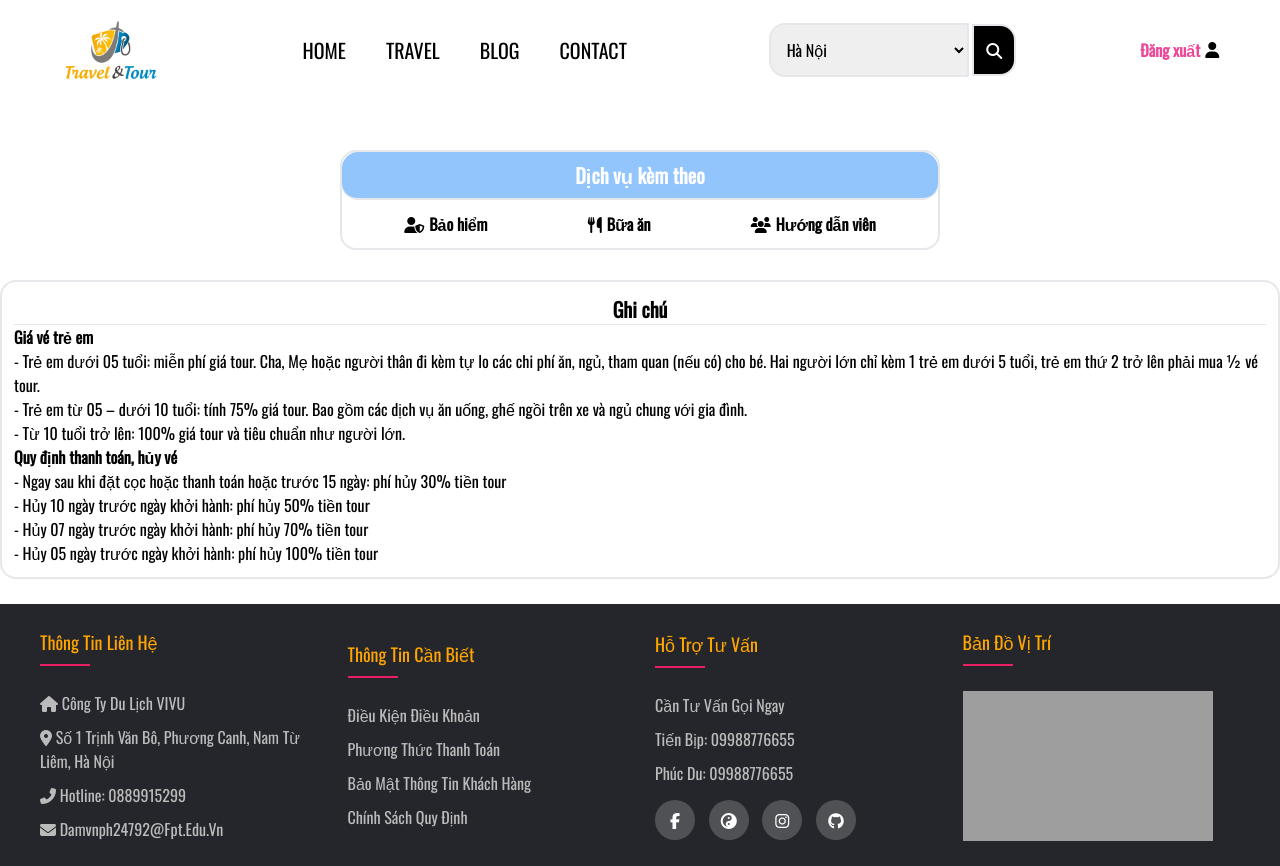
After one commit to dung929/duan1, a PHP site: page /view/dat_tour.php in a window 1280 px wide. The commit adds this page. Run offline with PHP 8.4, Linux system fonts and the light colour scheme; data that the repository does not hold is empty; some libraries are stand-ins or nearby versions; grey boxes are pictures that could not be loaded.

Commit message:
update/dat_tour
delete/chitiet tour

```diff
--- /dev/null
+++ b/view/dat_tour.php
@@ -0,0 +1,197 @@
+<?php
+require_once('../model/db.php');
+$sql = "SELECT sum_price,status,name FROM book_tour JOIN products ON book_tour.id_tour=products.id";
+$statement = $connect->prepare($sql);
+$statement->execute();
+$book_tour = $statement->fetchAll();
+$sum = 0;
+?>
+<!DOCTYPE html>
+<html lang="en">
+
+<head>
+  <meta charset="UTF-8">
+  <meta http-equiv="X-UA-Compatible" content="IE=edge">
+  <meta name="viewport" content="width=device-width, initial-scale=1.0">
+  <title>Document</title>
+  <script src="https://cdn.tailwindcss.com"></script>
+  <link rel="stylesheet" href="https://use.fontawesome.com/releases/v5.7.2/css/all.css" integrity="sha384-fnmOCqbTlWIlj8LyTjo7mOUStjsKC4pOpQbqyi7RrhN7udi9RwhKkMHpvLbHG9Sr" crossorigin="anonymous" />
+  <script src="https://kit.fontawesome.com/e123c1a84c.js" crossorigin="anonymous"></script>
+  <link rel="stylesheet" href="./style/home.css">
+</head>
+
+<body>
+
+  <head>
+    <div class=" flex justify-between items-center max-w-7xl mx-auto">
+      <div class="">
+        <img src="./image/logo.png" alt="" class="w-[100px]" />
+      </div>
+      <div class="">
+        <ul class=" flex ">
+          <li class="p-5 text-[20px] hover:underline hover:text-red-300 "><a href="">HOME</a></li>
+          <li class="p-5 text-[20px]  hover:underline hover:text-red-300"><a href="">TRAVEL</a></li>
+          <li class="p-5 text-[20px] hover:underline hover:text-red-300"><a href="">BLOG</a></li>
+          <li class="p-5 text-[20px] hover:underline hover:text-red-300"><a href="">CONTACT</a></li>
+        </ul>
+      </div>
+      <div class="w-[250px]">
+        <form action="">
+          <select name="" id="" class="border-2 p-3 rounded-l-2xl w-[200px]   ">
+            <option value="1">Hà Nội</option>
+            <option value="2">Thành phố HCM</option>
+          </select>
+          <button class="border-2 p-3 rounded-r-2xl text-white font-bold bg-black hover:bg-red-500"><i class="fas fa-search"></i></button>
+        </form>
+      </div>
+      <div class="flex items-center">
+        <button><a href="" class="font-bold text-pink-500">Đăng xuất</a></button>
+        <i class="fas fa-user ml-[5px]"></i>
+      </div>
+    </div>
+  </head>
+  <div class="max-w-6xl mx-auto">
+    <?php foreach ($book_tour as $key => $value) : ?>
+      <marquee behavior="#" direction="left">
+        <p class="text-2xl font-bold text-red-500 mt-[30px] mb-[30px">
+          <?= $value['name'] ?>
+        </p>
+      </marquee>
+
+      <div class="grid grid-cols-2 gap-8">
+        <div>
+          <img src="./image/1.jpg" alt="" class="w-[600px] mr-[30px] rounded-2xl">
+          <div class="grid grid-cols-2 mt-[20px] gap-4">
+            <img src="./image/2.jpg" alt="" class="w-[100%] rounded-2xl ">
+            <img src="./image/3.jpg" alt="" class="w-[100%]  rounded-2xl">
+          </div>
+          <div class="border-2 rounded-2xl  mt-[20px] bg-pink-300">
+            <h1 class="text-center text-[20px] font-bold p-2">Thông tin Tour</h1>
+            <hr>
+            <div class="bg-pink-200 rounded-2xl p-2 font-bold mt-[10px] mb-[10px]">
+              <h2><?= $value['name'] ?></h2>
+            </div>
+            <hr>
+            <p class="p-3">Du lịch Hà Nội - Sapa - Bản Cát Cát - Hàm Rồng dịp Lễ 30/4 từ Hà Nội - Sapa - một thị trấn nhỏ cổ kính nằm trong lòng dãy Hoàng Liên Sơn là cái tên đã đi vào tâm khảm của nhiều du khách. Một mảnh đất bình yên nhưng ẩn chứa biết bao điều kỳ diệu của tạo hóa. Nơi đây có những ngọn núi, quả đồi trùng điệp trong sương mù, những thung lũng sâu thẳm, những con đèo quanh co uốn lượn, những thửa ruộng bậc thang vàng óng vào mùa lúa chín… Sapa đẹp như bức tranh sơn thủy hữu tình được sắp xếp theo một bố cục hài hòa.</p>
+          </div>
+          <div class="border-2  rounded-2xl  mt-[20px]">
+            <h2 class="text-center text-[20px] border-b-2 bg-blue-300 rounded-2xl p-2 text-white font-bold">Liên hệ tư vấn viên</h2>
+            <p class="p-1 font-bold">Mọi thắc của Quý khách </p>
+            <p class="p-1">Vui lòng gọi: <a href="" class="text-[20px] font-bold text-red-500 hover:text-[aqua]">Bùi Duy Dũng(+84 968630037)</a></p>
+            <p class="p-1">Hỗ trợ: 25/24</p>
+          </div>
+        </div>
+        <div>
+          <div class="border-2 p-5 bg-neutral-700 rounded-2xl w-[600px]">
+            <form action="">
+              <h2 class="text-[30px] font-bold text-orange-500 mb-[20px]">Giá tour: <?= $value['sum_price']?>$/người</h2>
+              <h2 class="inline-block text-white font-bold mb-[20px]">Người lớn</h2>
+              <select name="nguoilon" id="" class="rounded-2xl w-[160px] p-2">
+                <option value="1">1 người</option>
+                <option value="2">2 người</option>
+                <option value="3">3 người</option>
+                <option value="4">4 người</option>
+              </select>
+              <h2 class="inline-block text-white font-bold mb-[20px]">Trẻ em</h2>
+              <select name="treem" id="" class="rounded-2xl w-[160px] p-2">
+                <option value="1">1 người</option>
+                <option value="2">2 người</option>
+                <option value="3">3 người</option>
+                <option value="4">4 người</option>
+              </select>
+              <br>
+              <h2 class="inline-block text-white font-bold mb-[20px]">Ngày đặt</h2>
+              <input type="date" name="date_dat_tour" id="" class="p-2 rounded-2xl text-center bg-white">
+              <br>
+              <h2 class="inline-block text-white font-bold mb-[20px]">Tình trạng</h2>
+              <input type="text" name="" id="" value="<?= $value['status'] ?>" disabled class="p-2 rounded-2xl text-center bg-white">
+              <br>
+              <button class="border-2 rounded-2xl p-3 w-[200px] mx-auto block text-white font-bold hover:bg-[aqua]"><a href="#">Đặt tour</a></button>
+            </form>
+            <?php endforeach ?>
+          </div>
+
+        <div class="border-2  rounded-2xl w-[600px] mt-[50px]">
+          <h2 class="text-center text-[20px] border-b-2 bg-blue-300 rounded-2xl p-2 text-white font-bold">Dịch vụ kèm theo</h2>
+          <div class="flex justify-space-between p-3">
+            <div>
+              <i class="fas fa-user-shield"><a href="" class="ml-[5px]">Bảo hiểm</a></i>
+            </div>
+            <div>
+              <i class="fas fa-utensils"><a href="" class="ml-[5px]">Bữa ăn</a></i>
+            </div>
+            <div>
+              <i class="fas fa-users"><a href="" class="ml-[5px]">Hướng dẫn viên</a></i>
+            </div>
+          </div>
+        </div>
+        <div class="border-2 rounded-2xl mt-[30px] p-3">
+          <h2 class="text-center font-bold text-[20px]">Ghi chú</h2>
+          <hr>
+          <h2 class="font-bold">Giá vé trẻ em</h2>
+          <p>- Trẻ em dưới 05 tuổi: miễn phí giá tour. Cha, Mẹ hoặc người thân đi kèm tự lo các chi phí ăn, ngủ, tham quan (nếu có) cho bé. Hai người lớn chỉ kèm 1 trẻ em dưới 5 tuổi, trẻ em thứ 2 trở lên phải mua ½ vé tour.</p>
+          <p>- Trẻ em từ 05 – dưới 10 tuổi: tính 75% giá tour. Bao gồm các dịch vụ ăn uống, ghế ngồi trên xe và ngủ chung với gia đình. </p>
+          <p>- Từ 10 tuổi trở lên: 100% giá tour và tiêu chuẩn như người lớn.</p>
+          <h2 class="font-bold">Quy định thanh toán, hủy vé</h2>
+          <p>- Ngay sau khi đặt cọc hoặc thanh toán hoặc trước 15 ngày: phí hủy 30% tiền tour</p>
+          <p>- Hủy 10 ngày trước ngày khởi hành: phí hủy 50% tiền tour </p>
+          <p>- Hủy 07 ngày trước ngày khởi hành: phí hủy 70% tiền tour </p>
+          <p>- Hủy 05 ngày trước ngày khởi hành: phí hủy 100% tiền tour </p>
+        </div>
+        </div>
+      </div>
+  </div>
+  <footer class="footer">
+    <div class="row">
+      <div class="footer-col">
+        <h4>Thông Tin Liên Hệ</h4>
+        <ul>
+          <li>
+            <a href="#"><i class="fas fa-home"></i> Công ty du lịch VIVU</a>
+          </li>
+          <li>
+            <a href="#"><i class="fas fa-map-marker-alt"></i> Số 1 Trịnh Văn Bô, Phương
+              Canh, Nam Từ Liêm, Hà Nội</a>
+          </li>
+          <li>
+            <a href="#"><i class="fas fa-phone-alt"></i> Hotline: 0889915299</a>
+          </li>
+          <li>
+            <a href="#"><i class="fas fa-envelope"></i> damvnph24792@fpt.edu.vn</a>
+          </li>
+        </ul>
+      </div>
+      <div class="footer-col">
+        <h4>Thông Tin Cần Biết</h4>
+        <ul>
+          <li><a href="#">Điều kiện điều khoản</a></li>
+          <li><a href="#">Phương thức thanh toán</a></li>
+          <li><a href="#">Bảo mật thông tin khách hàng</a></li>
+          <li><a href="#">Chính sách quy định</a></li>
+        </ul>
+      </div>
+      <div class="footer-col">
+        <h4>Hỗ Trợ Tư Vấn</h4>
+        <ul>
+          <li><a href="#"> Cần tư vấn gọi ngay</a></li>
+          <li><a href="#"> Tiến Bịp: 09988776655</a></li>
+          <li><a href="#"> Phúc Du: 09988776655</a></li>
+        </ul>
+        <div class="social-links">
+          <a href="#"><i class="fab fa-facebook-f"></i></a>
+          <a href="#"><i class="fas fa-yin-yang"></i></a>
+          <a href="#"><i class="fab fa-instagram"></i></a>
+          <a href="#"><i class="fab fa-github"></i></a>
+        </div>
+      </div>
+      <div class="footer-col address">
+        <h4>Bản đồ vị trí</h4>
+        <iframe src="https://www.google.com/maps/embed?pb=!1m18!1m12!1m3!1d3723.8838218991286!2d105.74678875050316!3d21.037334085924957!2m3!1f0!2f0!3f0!3m2!1i1024!2i768!4f13.1!3m3!1m2!1s0x3134558d9a8a3735%3A0xd3ee0c5775a27365!2zMSBQLiBUcuG7i25oIFbEg24gQsO0LCBYdcOibiBQaMawxqFuZywgTmFtIFThu6sgTGnDqm0sIEjDoCBO4buZaSwgVmnhu4d0IE5hbQ!5e0!3m2!1svi!2s!4v1667584047461!5m2!1svi!2s" width="300" height="220" style="border: 0" allowfullscreen="" loading="lazy" referrerpolicy="no-referrer-when-downgrade"></iframe>
+      </div>
+    </div>
+  </footer>
+</body>
+
+</html>
+<script src="./js/home.js"></script>
+<script src="https://code.jquery.com/jquery-2.2.4.min.js" integrity="sha256-BbhdlvQf/xTY9gja0Dq3HiwQF8LaCRTXxZKRutelT44=" crossorigin="anonymous"></script>
--- a/view/style/home.css
+++ b/view/style/home.css
@@ -106,14 +106,14 @@ a {
 .header-btn-left {
   margin-left: 450px;
 }
-@media only screen and (min-width: 1200px) {
+@media only screen and (max-width: 1800px) {
   .header-btn-left {
-    margin-left: 1050px;
+    margin-left: 450px;
   }
 }
 @media only screen and (max-width: 1300px) {
-  .header-btn-left {
-    margin-left: 450px;
+  .header-menu{
+    margin-left: 20px;
   }
 }
 .container {
```
Also changed, not shown: view/chi_tiet_tour.php (deleted, +0 -205 lines).
